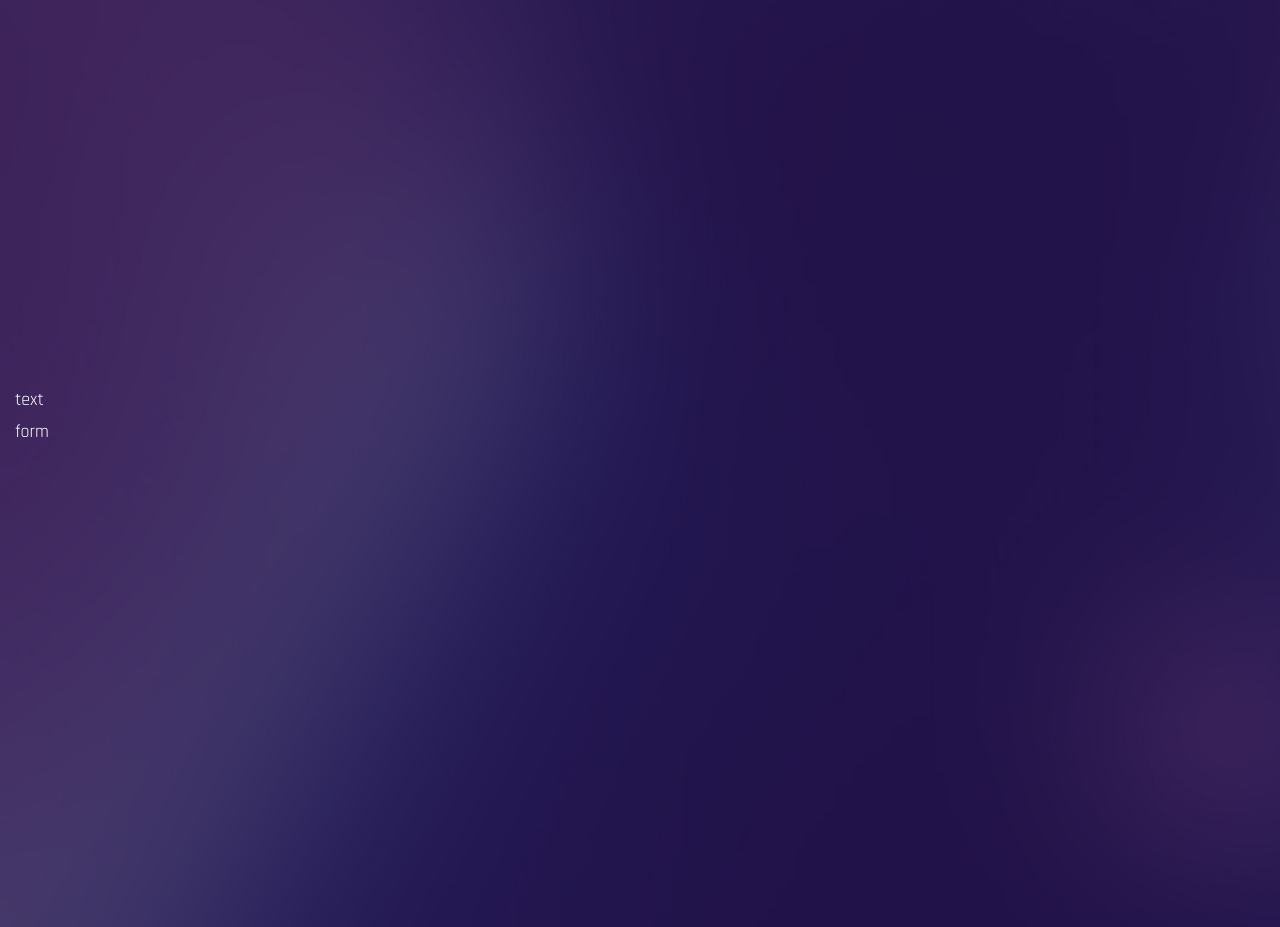
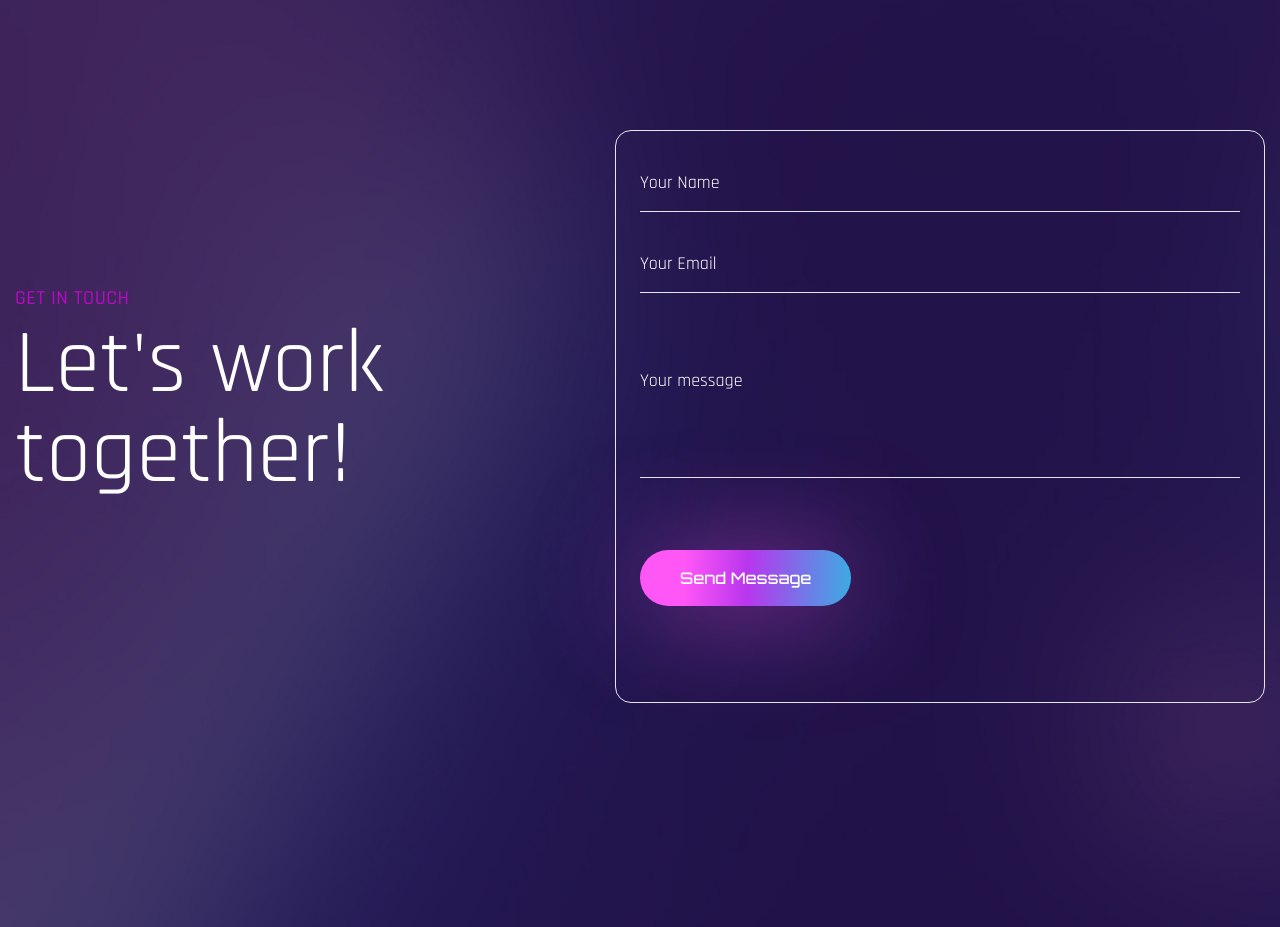
Before and after one commit to Blarsamio/a-coding-duck, a React (Create React App) app: page / in a window 1280 px wide. Shown: the part 3120-4047 px from the top of the page. Built offline with nearby package versions, Linux system fonts and the light colour scheme; the HTML template or start-up script is replaced by a standard one; a web font is replaced by a local one.

Commit message:
contact section done

```diff
--- a/src/components/Contact.js
+++ b/src/components/Contact.js
@@ -6,11 +6,49 @@
   return (
     <section className="section py-16 lg:section" id="contact">
       <div className="container mx-auto">
-        <div>
+        <div className="flex flex-col lg:flex-row">
           {/* text */}
-          <div>text</div>
+          <motion.div
+            variants={fadeIn("right", 0.3)}
+            initial="hidden"
+            whileInView={"show"}
+            viewport={{ once: false, amount: 0.3 }}
+            className="flex-1 flex justify-start items-center"
+          >
+            <div>
+              <h4 className="text-xl uppercase text-accent font-medium mb-2 tracking-wide">
+                Get in touch
+              </h4>
+              <h2 className="text-[45px] lg:text-[90px] leading-none mb-12">
+                Let's work <br />
+                together!
+              </h2>
+            </div>
+          </motion.div>
           {/* form */}
-          <form>form</form>
+          <motion.form
+            variants={fadeIn("left", 0.3)}
+            initial="hidden"
+            whileInView={"show"}
+            viewport={{ once: false, amount: 0.3 }}
+            className="flex-1 border rounded-2xl flex flex-col gap-y-6 pb-24 p-6 items-start"
+          >
+            <input
+              className="bg-transparent border-b py-3 outline-none w-full transition-all placeholder:text-white focus:border-accent"
+              type="text"
+              placeholder="Your Name"
+            />
+            <input
+              className="bg-transparent border-b py-3 outline-none w-full transition-all placeholder:text-white focus:border-accent"
+              type="text"
+              placeholder="Your Email"
+            />
+            <textarea
+              className="bg-transparent border-b py-12 outline-none w-full transition-all placeholder:text-white focus:border-accent resize-none mb-12"
+              placeholder="Your message"
+            ></textarea>
+            <button className="btn btn-lg">Send Message</button>
+          </motion.form>
         </div>
       </div>
     </section>
```
